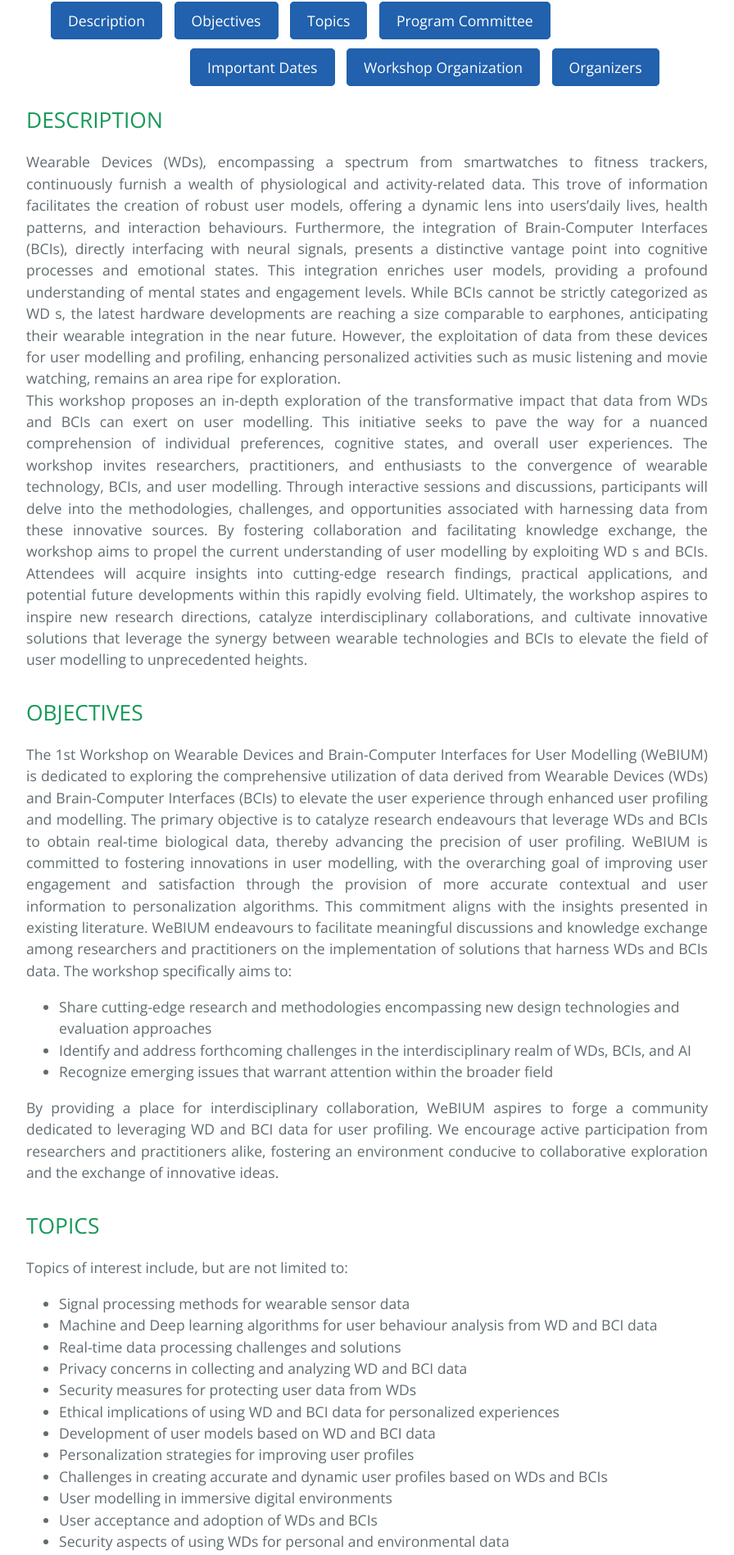
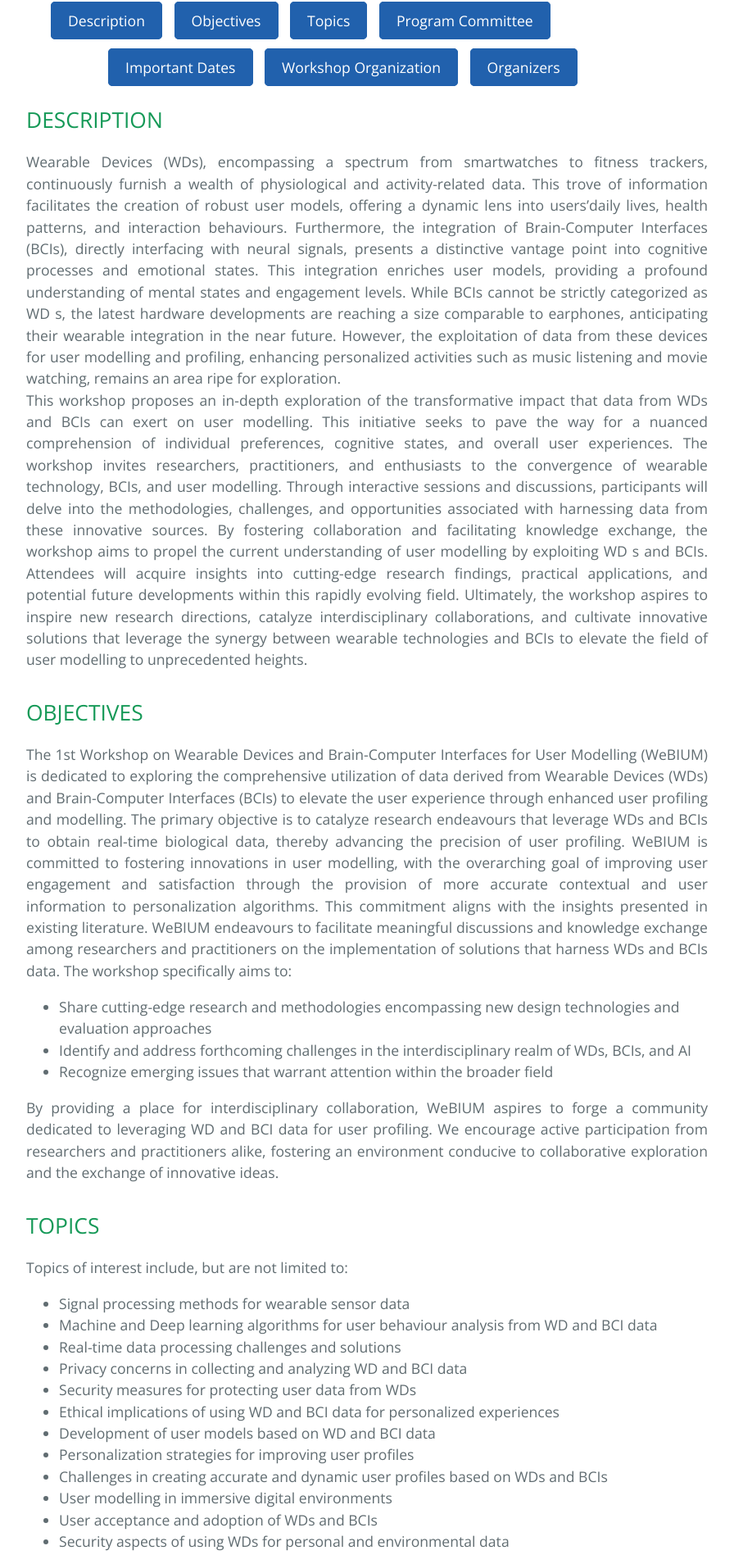
Before and after one commit to domenicolofu/webium24, a Jekyll site: the page built from index.md, in a window 1280 px wide. Shown: the part 882-2779 px from the top of the page at 82% size, without its empty margins (192-1088 px from the left). Built offline with Jekyll 4.4.1, drawn with Linux system fonts in a browser that asks for light colours.

Commit message:
Update index.md

```diff
--- a/index.md
+++ b/index.md
@@ -6,7 +6,7 @@ layout: default
 <a href="#OBJ" class="button">Objectives</a>
 <a href="#TOP" class="button">Topics</a>
 <a href="#PC" class="button">Program Committee</a><br></div>
-<div style='margin-top:30px; margin-left:200px;'>
+<div style='margin-top:30px; margin-left:100px;'>
 <a href="#ID" class="button">Important Dates</a>
 <a href="#WO" class="button">Workshop Organization</a>
 <a href="#OR" class="button">Organizers</a></div>
```
